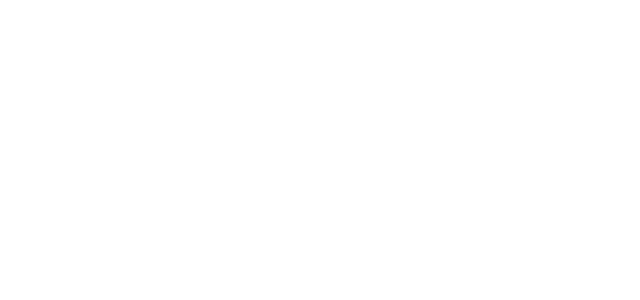
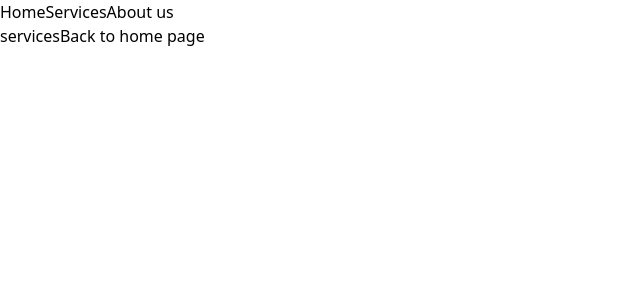
Before and after one commit to riteshpatidar08/react-techno, a React (Vite) app: page /services in a window 1280 px wide. Before the commit this address had no page. Shown: the top 300 px of the page, without its empty margins (0-640 px from the left). Built offline with nearby package versions, Linux system fonts and the light colour scheme.

Commit message:
react-router-dom

```diff
--- a/src/App.jsx
+++ b/src/App.jsx
@@ -1,11 +1,20 @@
 import React from 'react'
 import Product from './components/Product'
 import { Routes, Route } from 'react-router-dom'
+import Navbar from './components/Navbar'
+import Homepage from './pages/Homepage'
+import Services from './pages/Services'
 function App() {
+
   return (
+    <>
+     <Navbar/>
    <Routes>
+    <Route path='/' element={<Homepage/>} />
+    <Route path="/services" element={<Services/>} />
     <Route path='/product' element= {<Product/>}/>
    </Routes>
+   </>
   )
 }
 
--- /dev/null
+++ b/src/components/Navbar.jsx
@@ -0,0 +1,13 @@
+import React from 'react'
+import { Link } from 'react-router-dom'
+function Navbar() {
+  return (
+    <div className='h-20'>
+      <Link to="/">Home</Link>
+      <Link to="/services">Services</Link>
+      <Link to="/aboutus">About us</Link>
+    </div>
+  )
+}
+
+export default Navbar
--- /dev/null
+++ b/src/pages/Homepage.jsx
@@ -0,0 +1,11 @@
+import React from 'react'
+
+function Homepage() {
+  return (
+    <div>
+      Homepage
+    </div>
+  )
+}
+
+export default Homepage
--- /dev/null
+++ b/src/pages/Services.jsx
@@ -0,0 +1,17 @@
+import React from 'react'
+import {useNavigate} from 'react-router-dom'
+function Services() {
+    const navigate = useNavigate() ;
+
+    const handleClick = () => {
+        navigate('/')
+    }
+  return (
+    <div>
+      services
+      <button onClick={handleClick}>Back to home page</button>
+    </div>
+  )
+}
+
+export default Services
```
Also changed, not shown: src/pages/Aboutus.jsx (added, +11 -0 lines).
